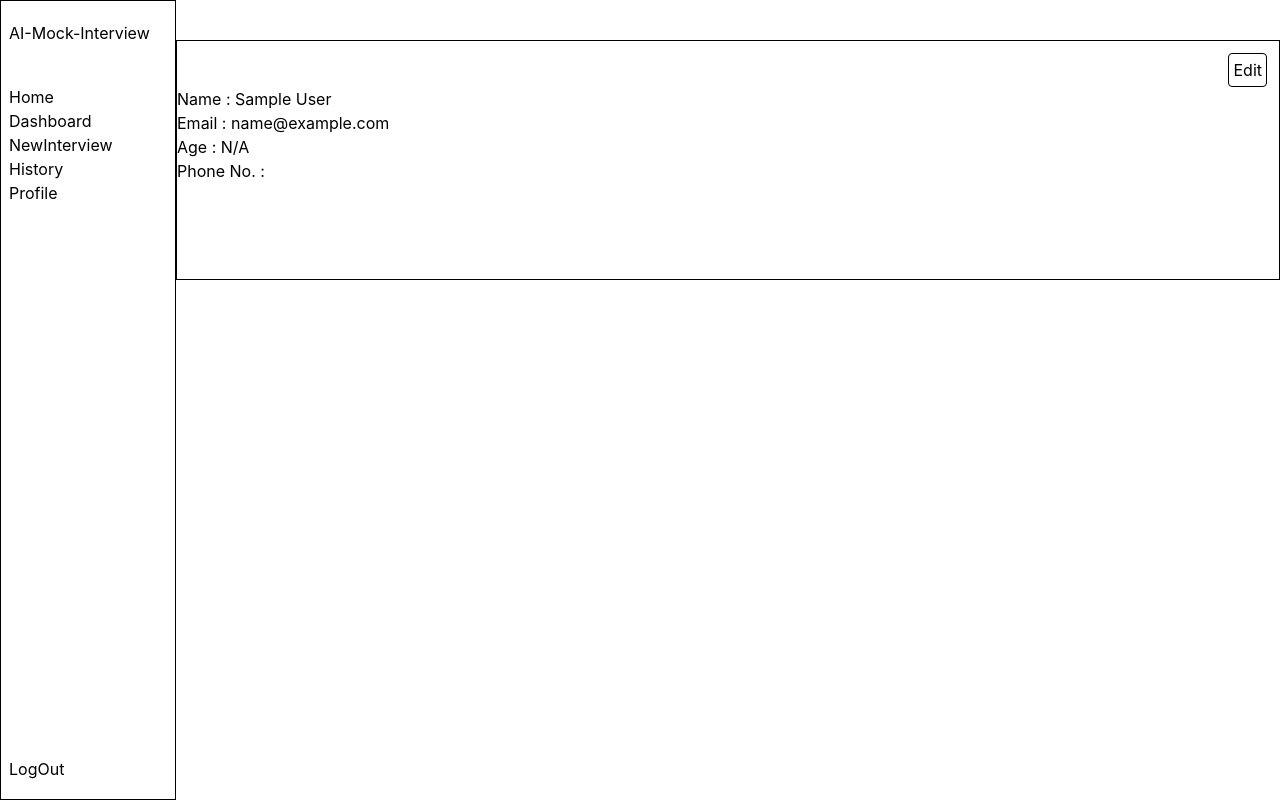
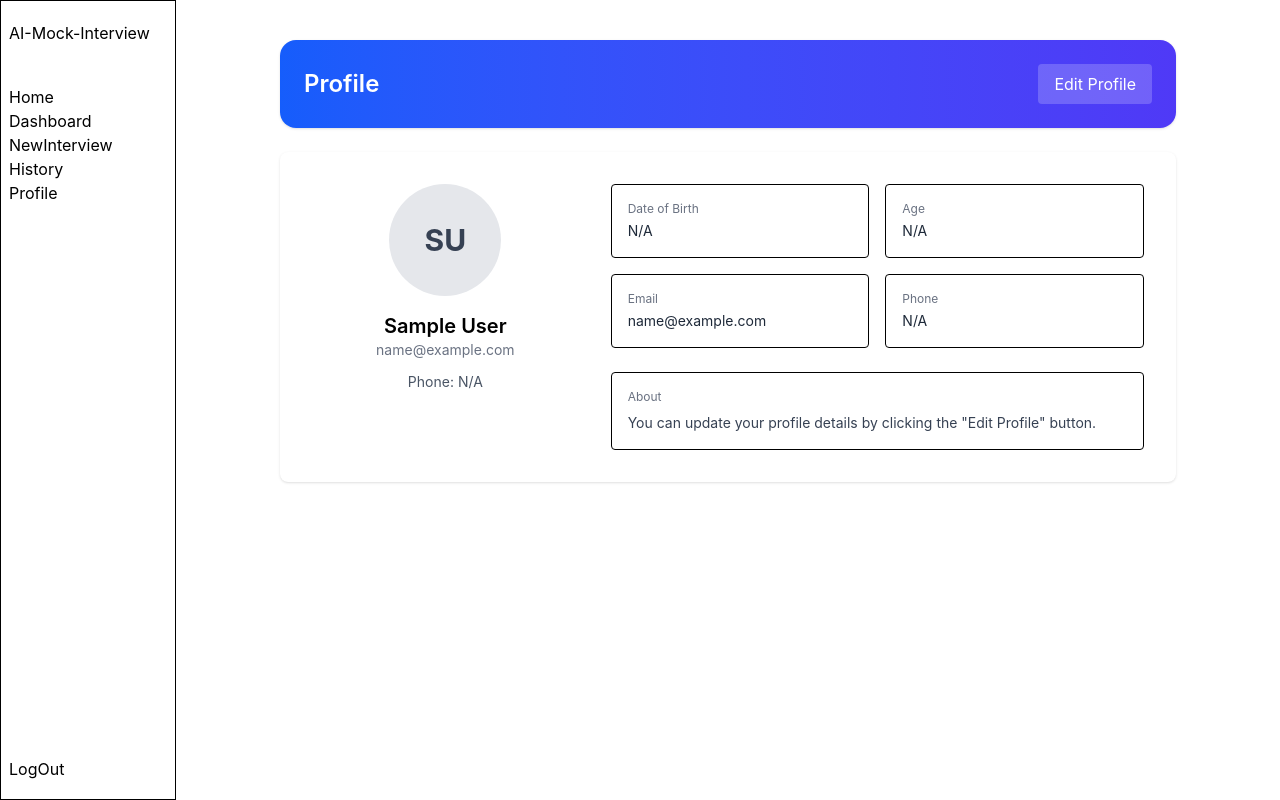
Before and after one commit to pavannetha/Ai-Mock-Interview, a React (Vite) app in the folder client/: page /profile in a window 1280 px wide. Built offline with nearby package versions, Linux system fonts and the light colour scheme; sample sign-in values are in the browser's storage.

Commit message:
updated ui of profile and home page

```diff
--- a/client/src/components/ContextProvider.jsx
+++ b/client/src/components/ContextProvider.jsx
@@ -2,13 +2,25 @@ import React, { createContext, useEffect, useState } from "react";
 export const UserProvider = createContext();
 
 export default function ContextProvider({ children }) {
-  const [userDetails, setUserDetails] = useState({});
+  const [userDetails, setUserDetails] = useState(() => {
+    const storedUser = localStorage.getItem("user");
+    return storedUser ? JSON.parse(storedUser) : {};
+  });
+
   useEffect(() => {
-    const newUserDetails = JSON.parse(localStorage.getItem("user"));
-    setUserDetails(newUserDetails);
+    const storedUser = localStorage.getItem("user");
+    if (storedUser) {
+      setUserDetails(JSON.parse(storedUser));
+    }
   }, []);
+
+  const updateUserDetails = (updatedUser) => {
+    setUserDetails(updatedUser);
+    localStorage.setItem("user", JSON.stringify(updatedUser));
+  };
+
   return (
-    <UserProvider.Provider value={{ userDetails }}>
+    <UserProvider.Provider value={{ userDetails, updateUserDetails }}>
       {children}
     </UserProvider.Provider>
   );
--- a/client/src/components/PopupModel.jsx
+++ b/client/src/components/PopupModel.jsx
@@ -2,11 +2,27 @@ import React from "react";
 
 export default function PopupModel({ enableEdit, RenderComponent }) {
   return (
-    <div className="h-[500px] p-2 left-[25%] shadow-2xl w-[500px] bg-white absolute">
-      <div className="flex justify-end">
-        <button onClick={() => enableEdit(false)}>Close</button>
+    <div className="fixed inset-0 z-50 flex items-center justify-center">
+      <div
+        className="absolute inset-0 bg-black/40"
+        onClick={() => enableEdit(false)}
+      />
+
+      <div className="relative w-full max-w-md bg-white rounded-lg shadow-lg overflow-hidden">
+        <div className="flex items-center justify-between p-4 border-b">
+          <h3 className="text-lg font-semibold">Edit Profile</h3>
+          <button
+            onClick={() => enableEdit(false)}
+            className="text-sm px-3 py-1 rounded bg-gray-100 hover:bg-gray-200"
+          >
+            Close
+          </button>
+        </div>
+
+        <div className="p-4">
+          <RenderComponent enableEdit={enableEdit} />
+        </div>
       </div>
-      <RenderComponent />
     </div>
   );
 }
--- a/client/src/components/UpdateProfileForm.jsx
+++ b/client/src/components/UpdateProfileForm.jsx
@@ -4,9 +4,9 @@ import { toast } from "react-toastify";
 import axios from "axios";
 import { api } from "../apis/interceptors";
 
-export default function UpdateProfileForm() {
-  const { userDetails } = useContext(UserProvider);
-  const [user, setUser] = useState(userDetails);
+export default function UpdateProfileForm({ enableEdit }) {
+  const { userDetails, updateUserDetails } = useContext(UserProvider);
+  const [user, setUser] = useState(userDetails || {});
 
   function handleChange(e) {
     setUser({ ...user, [e.target.name]: e.target.value });
@@ -22,69 +22,86 @@ export default function UpdateProfileForm() {
     }
     console.log(updatedRecords, " updated records");
     try {
-      // const update = await axios.patch(
-      //   "http://localhost:4000/user/updateProfile",
-      //   updatedRecords,
-      //   {
-      //     headers: { Authorization: `Bearer ${localStorage.getItem("token")}` },
-      //   },
-      // );
       const update = await api.patch("/user/updateProfile", updatedRecords);
-      console.log(update);
+      const updatedUser = {
+        ...userDetails,
+        ...update.data.updatedUser,
+      };
+      updateUserDetails(updatedUser);
+      toast.success("Profile updated successfully");
+      if (enableEdit) enableEdit(false);
     } catch (err) {
-      toast.error(err.message);
+      toast.error(err.message || "Failed to update profile");
       console.log(err.message);
     }
   }
   return (
     <div>
-      <form className="flex flex-col gap-1" onSubmit={handleSubmit}>
-        <h1 className="text-2xl font-bold">Update Profile</h1>
-        <label htmlFor="name">
-          Name :
+      <form className="flex flex-col gap-4" onSubmit={handleSubmit}>
+        <h1 className="text-xl font-semibold">Update Profile</h1>
+
+        <div className="grid grid-cols-1 sm:grid-cols-2 gap-3">
+          <label className="flex flex-col text-sm">
+            <span className="text-gray-600">Name</span>
             <input
-            className="border-1"
+              className="mt-1 p-2 border rounded"
               type="text"
               id="name"
               name="name"
-            value={user.name}
+              value={user.name || ""}
               onChange={handleChange}
             />
           </label>
-        <label htmlFor="email">
-          Email :
+
+          <label className="flex flex-col text-sm">
+            <span className="text-gray-600">Email</span>
             <input
-            className="border-1"
-            type="text"
+              className="mt-1 p-2 border rounded bg-gray-50"
+              type="email"
               id="email"
               name="email"
-            value={user.email}
+              value={user.email || ""}
               onChange={handleChange}
             />
           </label>
-        <label htmlFor="dob">
-          Dob :
+
+          <label className="flex flex-col text-sm">
+            <span className="text-gray-600">Date of Birth</span>
             <input
-            className="border-1"
+              className="mt-1 p-2 border rounded"
               type="date"
               id="dob"
               name="dob"
-            value={user.dob}
+              value={user.dob || ""}
               onChange={handleChange}
             />
           </label>
-        <label htmlFor="phone">
-          Phone :
+
+          <label className="flex flex-col text-sm">
+            <span className="text-gray-600">Phone</span>
             <input
-            className="border-1"
+              className="mt-1 p-2 border rounded"
               type="text"
               id="phone"
               name="phone"
-            value={user.phone}
+              value={user.phone || ""}
               onChange={handleChange}
             />
           </label>
-        <input type="submit" />
+        </div>
+
+        <div className="flex items-center justify-end gap-3">
+          <button
+            type="button"
+            onClick={() => enableEdit && enableEdit(false)}
+            className="px-4 py-2 rounded bg-gray-200 hover:bg-gray-300"
+          >
+            Cancel
+          </button>
+          <button className="px-4 py-2 rounded bg-blue-600 text-white hover:bg-blue-700">
+            Save
+          </button>
+        </div>
       </form>
     </div>
   );
--- a/client/src/pages/Home.jsx
+++ b/client/src/pages/Home.jsx
@@ -1,5 +1,71 @@
-import React from "react";
+import React, { useContext } from "react";
+import { useNavigate } from "react-router-dom";
+import { UserProvider } from "../components/ContextProvider";
 
 export default function Home() {
-  return <div>Home</div>;
+  const { userDetails } = useContext(UserProvider);
+  const navigate = useNavigate();
+
+  const cards = [
+    {
+      title: "New Interview",
+      description: "Start a fresh mock interview session.",
+      path: "/new-interview",
+    },
+    {
+      title: "Interview History",
+      description: "Review previous interview results.",
+      path: "/history",
+    },
+    {
+      title: "Profile",
+      description: "Update your personal details.",
+      path: "/profile",
+    },
+    {
+      title: "Dashboard",
+      description: "See your performance at a glance.",
+      path: "/dashboard",
+    },
+  ];
+
+  return (
+    <div className="min-h-screen bg-slate-50 px-4 py-8">
+      <div className="mx-auto max-w-6xl">
+        <div className="rounded-3xl bg-gradient-to-r from-blue-600 to-indigo-700 p-8 text-white shadow-lg">
+          <h1 className="text-3xl font-semibold">
+            Welcome back, {userDetails.name || "Candidate"}!
+          </h1>
+          <p className="mt-3 max-w-2xl text-sm text-slate-100">
+            Use the buttons below to navigate to your interview dashboard, view
+            your history, update profile information, or begin a new mock
+            interview.
+          </p>
+        </div>
+
+        <div className="mt-8 grid gap-6 sm:grid-cols-2">
+          {cards.map((card) => (
+            <button
+              key={card.path}
+              onClick={() => navigate(card.path)}
+              className="group rounded-3xl border border-slate-200 bg-white p-6 text-left shadow-sm transition hover:-translate-y-1 hover:border-indigo-300 hover:shadow-md"
+            >
+              <div className="flex items-center justify-between">
+                <h2 className="text-xl font-semibold text-slate-900">
+                  {card.title}
+                </h2>
+                <span className="rounded-full bg-indigo-100 px-3 py-1 text-xs font-semibold text-indigo-700">
+                  Go
+                </span>
+              </div>
+              <p className="mt-3 text-sm text-slate-600">{card.description}</p>
+              <div className="mt-4 inline-flex items-center gap-2 text-sm font-medium text-indigo-600 group-hover:text-indigo-700">
+                Navigate <span className="text-lg">→</span>
+              </div>
+            </button>
+          ))}
+        </div>
+      </div>
+    </div>
+  );
 }
--- a/client/src/pages/Profile.jsx
+++ b/client/src/pages/Profile.jsx
@@ -7,46 +7,101 @@ import UpdateProfileForm from "../components/UpdateProfileForm";
 export default function Profile() {
   const [isEditEnable, setIsEditEnable] = useState(false);
   const { userDetails } = useContext(UserProvider);
-  console.log(userDetails, " user Detilas");
-  function calucalateAge(dob) {
+
+  function calculateAge(dob) {
     if (!dob) return null;
-    const age = moment().diff(dob, "years");
-    return age;
+    return moment().diff(dob, "years");
   }
-  function enableEdit() {
-    console.log("inside enable Edit");
-    setIsEditEnable(!isEditEnable);
+
+  function initials(name) {
+    if (!name) return "U";
+    return name
+      .split(" ")
+      .map((n) => n[0])
+      .join("")
+      .slice(0, 2)
+      .toUpperCase();
   }
+
   return (
-    <div className="h-screen relative">
-      {isEditEnable ? (
+    <div className="min-h-screen py-10 px-4">
+      {isEditEnable && (
         <PopupModel
           enableEdit={setIsEditEnable}
           RenderComponent={UpdateProfileForm}
         />
-      ) : null}
-      <div className="h-60 border-1 mt-10">
-        <div className="flex justify-end">
-          <div
-            className="mr-3 mt-3 cursor-pointer p-1 rounded border-1"
-            onClick={enableEdit}
-          >
-            Edit
+      )}
+
+      <div className="max-w-4xl mx-auto">
+        <div className="mb-6 rounded-2xl bg-gradient-to-r from-blue-600 to-indigo-600 p-6 text-white shadow">
+          <div className="flex items-center justify-between">
+            <h1 className="text-2xl font-semibold">Profile</h1>
+            <button
+              onClick={() => setIsEditEnable(true)}
+              className="inline-flex items-center gap-2 bg-white/20 hover:bg-white/30 transition px-4 py-2 rounded"
+            >
+              Edit Profile
+            </button>
           </div>
         </div>
-        <div>
-          <p>Name : {userDetails.name}</p>
-        </div>
-        <div>
-          <p>Email : {userDetails.email}</p>
-        </div>
-        <div>
-          <p>
-            Age : {userDetails.dob ? calucalateAge(userDetails.dob) : "N/A"}
-          </p>
-        </div>
-        <div>
-          <p>Phone No. :{userDetails.phone}</p>
+
+        <div className="bg-white shadow rounded-lg overflow-hidden">
+          <div className="p-6 md:p-8">
+            <div className="md:flex md:items-start md:gap-8">
+              <div className="md:w-1/3 flex flex-col items-center text-center pb-6 md:pb-0">
+                <div className="w-28 h-28 rounded-full bg-gray-200 flex items-center justify-center text-3xl font-bold text-gray-700">
+                  {initials(userDetails.name)}
+                </div>
+                <h2 className="mt-4 text-xl font-semibold">
+                  {userDetails.name || "Unknown User"}
+                </h2>
+                <p className="text-sm text-gray-500">{userDetails.email}</p>
+                <p className="mt-3 text-sm text-gray-600">
+                  Phone: {userDetails.phone || "N/A"}
+                </p>
+              </div>
+
+              <div className="md:w-2/3 mt-6 md:mt-0">
+                <div className="grid grid-cols-1 sm:grid-cols-2 gap-4">
+                  <div className="p-4 border rounded">
+                    <p className="text-xs text-gray-500">Date of Birth</p>
+                    <p className="mt-1 text-sm text-gray-800">
+                      {userDetails.dob || "N/A"}
+                    </p>
+                  </div>
+
+                  <div className="p-4 border rounded">
+                    <p className="text-xs text-gray-500">Age</p>
+                    <p className="mt-1 text-sm text-gray-800">
+                      {userDetails.dob ? calculateAge(userDetails.dob) : "N/A"}
+                    </p>
+                  </div>
+
+                  <div className="p-4 border rounded">
+                    <p className="text-xs text-gray-500">Email</p>
+                    <p className="mt-1 text-sm text-gray-800">
+                      {userDetails.email}
+                    </p>
+                  </div>
+
+                  <div className="p-4 border rounded">
+                    <p className="text-xs text-gray-500">Phone</p>
+                    <p className="mt-1 text-sm text-gray-800">
+                      {userDetails.phone || "N/A"}
+                    </p>
+                  </div>
+                </div>
+
+                <div className="mt-6 p-4 border rounded">
+                  <p className="text-xs text-gray-500">About</p>
+                  <p className="mt-2 text-sm text-gray-700">
+                    You can update your profile details by clicking the "Edit
+                    Profile" button.
+                  </p>
+                </div>
+              </div>
+            </div>
+          </div>
         </div>
       </div>
     </div>
```
Also changed, not shown: 1 other file (tests, documents, lock files or other folders). Lines whose indentation alone changed are shown as unchanged.
